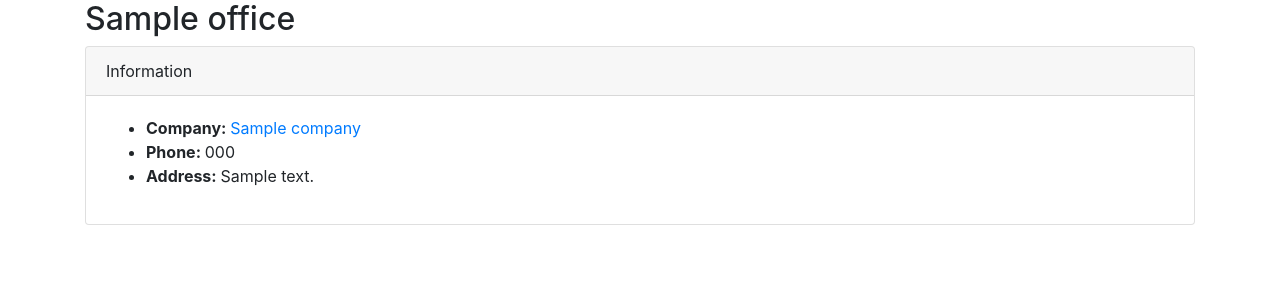
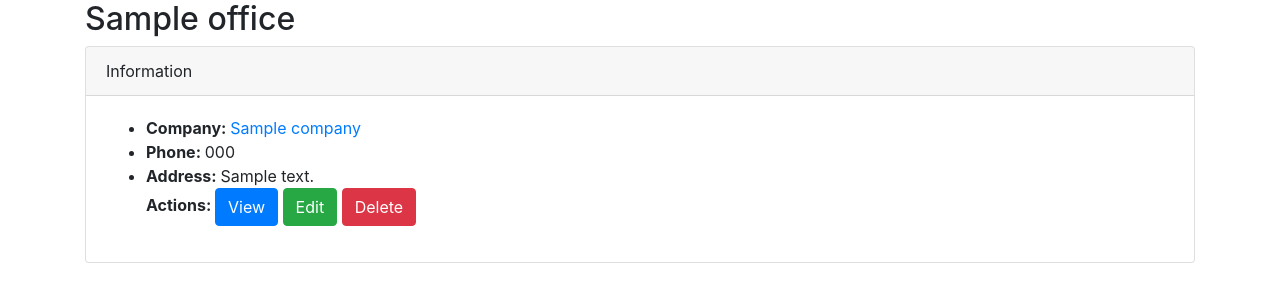
Before and after one commit to AleejandroReyna/orders, a Django app: page /offices/1/ in a window 1280 px wide. Shown: the part 56-358 px from the top of the page. Run offline with Django 3.2, Linux system fonts and the light colour scheme; tables that the repository leaves empty hold one stand-in row (values such as "Sample post"); some libraries are stand-ins or nearby versions.

Commit message:
Added delete and update office's view. Set a generic form. Set cancel (go back) button in forms.

```diff
--- a/companies/urls.py
+++ b/companies/urls.py
@@ -5,7 +5,7 @@ app_name = 'companies'
 
 urlpatterns = [
     path('', views.CompanyListView.as_view(), name='list_company'),
-    path('new/', views.CreateCompanyView.as_view(), name='new_company'),
+    path('new/', views.CompanyCreateView.as_view(), name='new_company'),
     path('<int:company_id>/', views.CompanyView.as_view(), name='company'),
     path('<int:company_id>/edit/', views.CompanyEditView.as_view(), name='edit_company'),
     path('<int:company_id>/delete/', views.CompanyDeleteView.as_view(), name='delete_company'),
--- a/offices/urls.py
+++ b/offices/urls.py
@@ -4,6 +4,8 @@ from offices import views
 app_name = 'offices'
 
 urlpatterns = [
-    path('new/', views.CreateOfficeView.as_view(), name='new_office'),
-    path('<int:office_id>/', views.OfficeView.as_view(), name='office')
+    path('new/', views.OfficeCreateView.as_view(), name='new_office'),
+    path('<int:office_id>/', views.OfficeView.as_view(), name='office'),
+    path('<int:office_id>/edit/', views.OfficeEditView.as_view(), name='edit_office'),
+    path('<int:office_id>/delete/', views.OfficeDeleteView.as_view(), name='delete_office')
 ]
--- a/offices/views.py
+++ b/offices/views.py
@@ -1,13 +1,13 @@
-from django.views.generic import CreateView, DetailView
+from django.views.generic import CreateView, DetailView, UpdateView, DeleteView, ListView
 from django.contrib.auth.mixins import LoginRequiredMixin, PermissionRequiredMixin
 from django.urls import reverse_lazy, reverse
 from companies import models
 from django.contrib import messages
 
 
-class CreateOfficeView(PermissionRequiredMixin, LoginRequiredMixin, CreateView):
+class OfficeCreateView(PermissionRequiredMixin, LoginRequiredMixin, CreateView):
     model = models.Office
-    template_name = 'offices/office_create_form.html'
+    template_name = 'offices/office_form.html'
     fields = ('name', 'company', 'phone', 'address')
     redirect_field_name = 'redirect_to'
     login_url = '/auth/login'
@@ -15,15 +15,61 @@ class CreateOfficeView(PermissionRequiredMixin, LoginRequiredMixin, CreateView):
 
     def form_valid(self, form):
         messages.success(self.request, 'Company has been added', extra_tags='success')
-        return super(CreateOfficeView, self).form_valid(form)
+        return super(OfficeCreateView, self).form_valid(form)
 
     def get_success_url(self):
         return reverse('offices:office', kwargs={'office_id': self.object.pk})
 
     def get_form(self, form_class=None):
-        form = super(CreateOfficeView, self).get_form()
+        form = super(OfficeCreateView, self).get_form()
         form.fields['company'].queryset = self.request.user.company_set.all()
         return form
+
+    def get_context_data(self, **kwargs):
+        context = super(OfficeCreateView, self).get_context_data()
+        context['action'] = 'Create'
+        return context
+
+
+class OfficeEditView(PermissionRequiredMixin, LoginRequiredMixin, UpdateView):
+    model = models.Office
+    template_name = 'offices/office_form.html'
+    fields = ('name', 'phone', 'address')
+    redirect_field_name = 'redirect_to'
+    login_url = '/auth/login'
+    permission_required = 'companies.change_office'
+    pk_url_kwarg = 'office_id'
+
+    def get_context_data(self, **kwargs):
+        context = super(OfficeEditView, self).get_context_data()
+        context['action'] = 'Edit'
+        return context
+
+    def form_valid(self, form):
+        messages.success(self.request, 'Office with id %s has been updated' % self.object.pk, extra_tags='success')
+        return super(OfficeEditView, self).form_valid(form)
+
+    def get_success_url(self):
+        return reverse_lazy('offices:office', kwargs={'office_id': self.object.pk})
+
+
+class OfficeDeleteView(LoginRequiredMixin, PermissionRequiredMixin, DeleteView):
+    model = models.Office
+    template_name = 'offices/office_form.html'
+    login_url = '/auth/login'
+    redirect_field_name = 'redirect_to'
+    pk_url_kwarg = 'office_id'
+    permission_required = 'companies.delete_office'
+
+    def get_context_data(self, **kwargs):
+        context = super(OfficeDeleteView, self).get_context_data()
+        context['description'] = 'Are you sure to delete office with name: "%s"?' % self.object.name
+        context['action'] = 'Delete'
+        return context
+
+    def delete(self, request, *args, **kwargs):
+        messages.success(request, 'Office has deleted')
+        return super(OfficeDeleteView, self).delete()
 
 
 class OfficeView(DetailView):
--- a/templates/companies/company_create_form.html
+++ b/templates/companies/company_form.html
@@ -30,6 +30,7 @@
                             {{ field.errors }}
                         </div>
                     {% endfor %}
+                    <a href="{{request.META.HTTP_REFERER}}" class="btn btn-outline-secondary">Cancel</a>
                     <button role="submit" class="btn btn-primary">{{ action }} Company</button>
                 </form>
             </div>
--- a/templates/companies/company_single.html
+++ b/templates/companies/company_single.html
@@ -56,8 +56,10 @@
                                 <li><strong>Phone: </strong><span>{{ office.phone }}</span></li>
                                 <li><strong>Address: </strong><span>{{ office.address }}</span></li>
                             </ul>
-                            <a class="btn btn-primary"
-                               href="{% url 'offices:office' office_id=office.pk %}">View</a>
+                            <strong>Actions: </strong>
+                            <a class="btn btn-primary" href="{% url 'offices:office' office_id=office.pk %}">View</a>
+                            <a class="btn btn-success" href="{% url 'offices:edit_office' office_id=office.pk %}">Edit</a>
+                            <a class="btn btn-danger" href="{% url 'offices:delete_office' office_id=office.pk %}">Delete</a>
                         </div>
                     </article>
                </div>
--- a/templates/offices/office_single.html
+++ b/templates/offices/office_single.html
@@ -23,6 +23,10 @@
                             </li>
                             <li><strong>Phone: </strong><span>{{ object.phone }}</span></li>
                             <li><strong>Address: </strong><span>{{ object.address }}</span></li>
+                            <strong>Actions: </strong>
+                            <a class="btn btn-primary" href="{% url 'offices:office' office_id=object.pk %}">View</a>
+                            <a class="btn btn-success" href="{% url 'offices:edit_office' office_id=object.pk %}">Edit</a>
+                            <a class="btn btn-danger" href="{% url 'offices:delete_office' office_id=object.pk %}">Delete</a>
                         </ul>
                     </div>
                 </article>
```
Also changed, not shown: companies/views.py (+8 -8 lines), templates/offices/office_form.html (renamed from templates/offices/office_create_form.html, +7 -3 lines).
